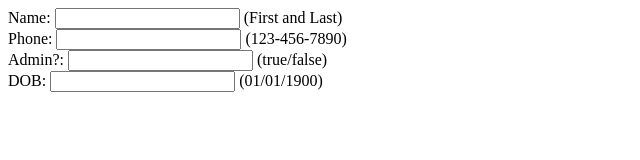
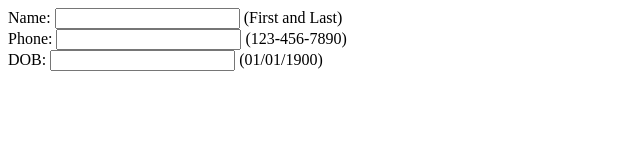
Before and after one commit to andrewrota/web-components-training-exercises, a plain HTML site: page css-patterns-input-label-pairs/index.html in a window 1280 px wide. Shown: the whole page, without its empty margins (0-640 px from the left). Drawn offline with Linux system fonts and the light colour scheme.

Commit message:
remove atomic css and add another css pattern exercise

```diff
--- a/css-patterns-input-label-pairs/index.html
+++ b/css-patterns-input-label-pairs/index.html
@@ -23,7 +23,6 @@
               a. OOCSS
               b. BEM
               c. SMACSS
-              e. Atomic CSS
 
          4. Add a required (*) modifier to each of the components.
          5. Compare/contrast each of these implementations.  Which one
@@ -39,11 +38,6 @@
         <input id="phone" type="text" name="textfield">
         <span> (123-456-7890)</span>
     </div>
-    <div class="smacss">
-        <label for="admin">Admin?:</label>
-        <input id="admin" type="text" name="textfield">
-        <span> (true/false)</span>
-    </div>
     <div class="atomic-css">
         <label for="dob">DOB:</label>
         <input id="dob" type="text" name="textfield">
```
Also changed, not shown: css-patterns-media-object/index.html (added, +25 -0 lines), css-patterns-tabs/index.html (+0 -1 lines).
